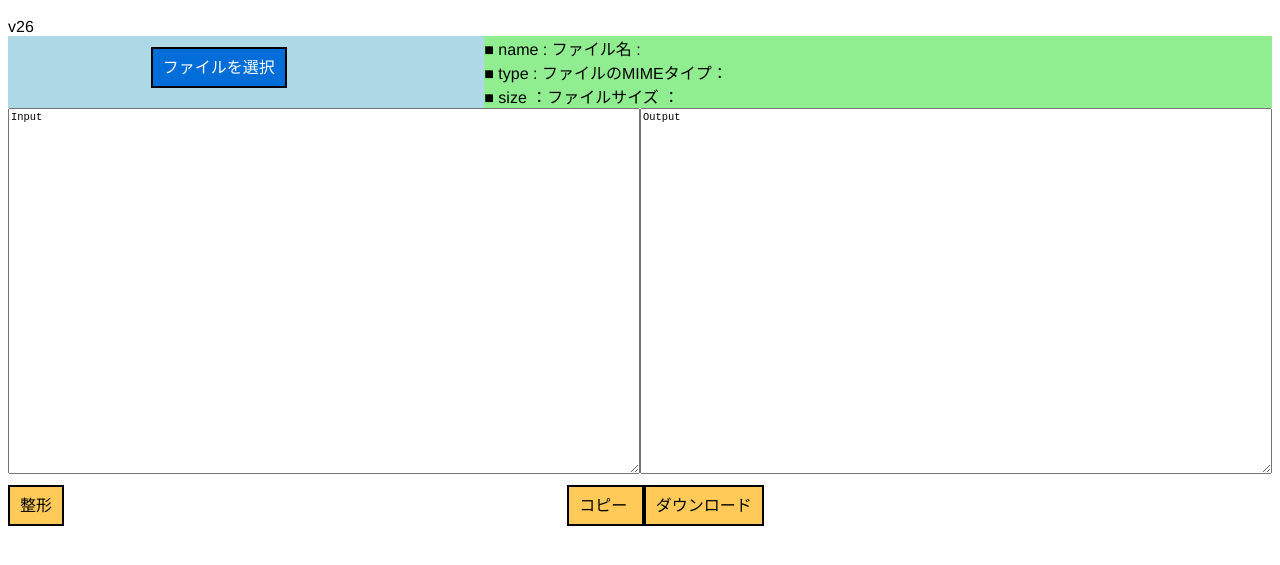
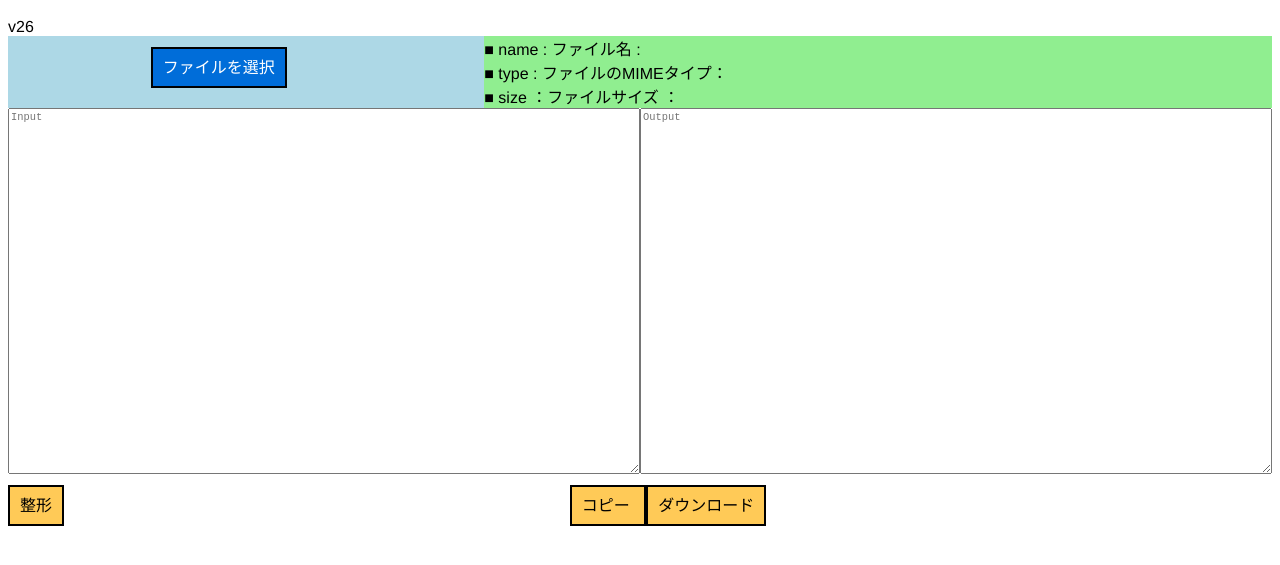
Before and after one commit to tutinoko2048/tools, a plain HTML site: page json_formatter.html in a window 1280 px wide. Shown: the part 57-622 px from the top of the page. Drawn offline with Linux system fonts and the light colour scheme.

Commit message:
Update json_formatter.html

```diff
--- a/json_formatter.html
+++ b/json_formatter.html
@@ -103,8 +103,8 @@ border: solid 2px #000;/* ラベルのボーダーを指定する */
 
   <!-- textarea -->
   <div id="textarea">
-  <textarea id="input" rows="30" cols="40">Input</textarea>
-  <textarea id="output" rows="30" cols="40">Output</textarea>
+  <textarea id="input" rows="30" cols="40" placeholder="Input"></textarea>
+  <textarea id="output" rows="30" cols="40" placeholder="Output"></textarea>
   </div>
   <br>
   <!-- format/copy -->
@@ -121,12 +121,11 @@ border: solid 2px #000;/* ラベルのボーダーを指定する */
      コピー
    <input type="button" id="copy">
     </label>
-    <span style="margin-right: 5px;">
+
       <label for="download" class="button2">
      ダウンロード
    <input type="button" id="download">
     </label>
-    </span>
     <br>
    </div>
   </div>
```
